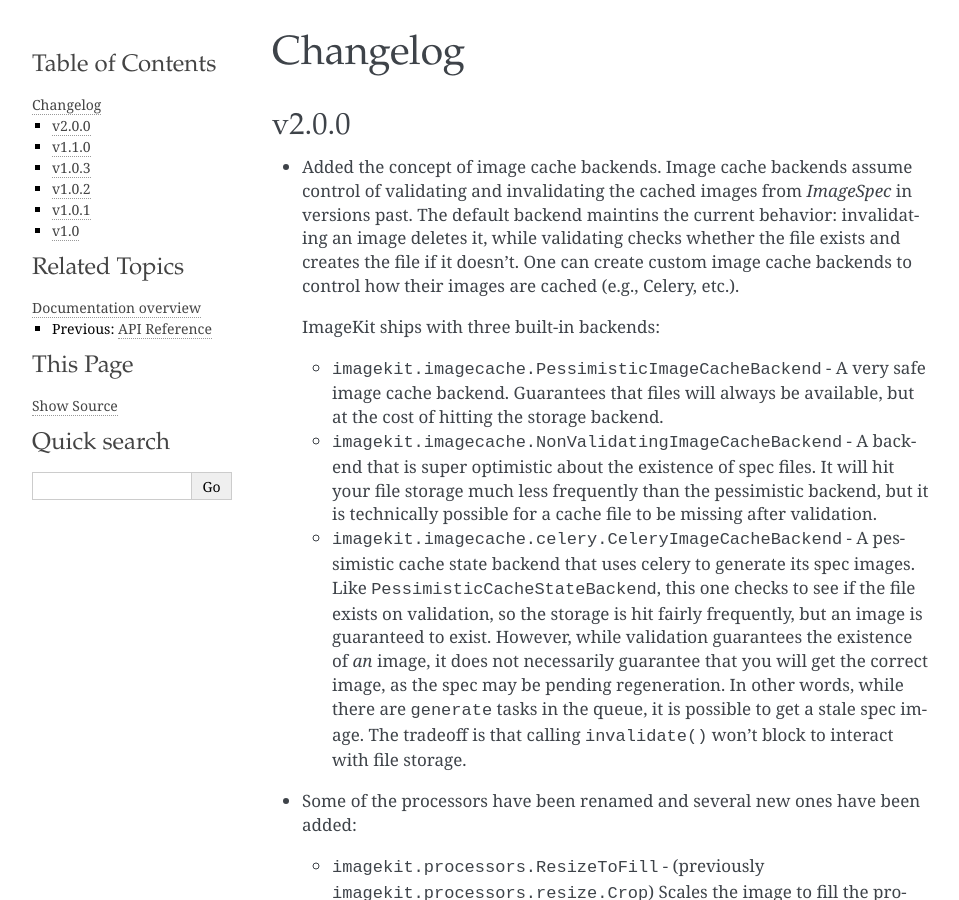
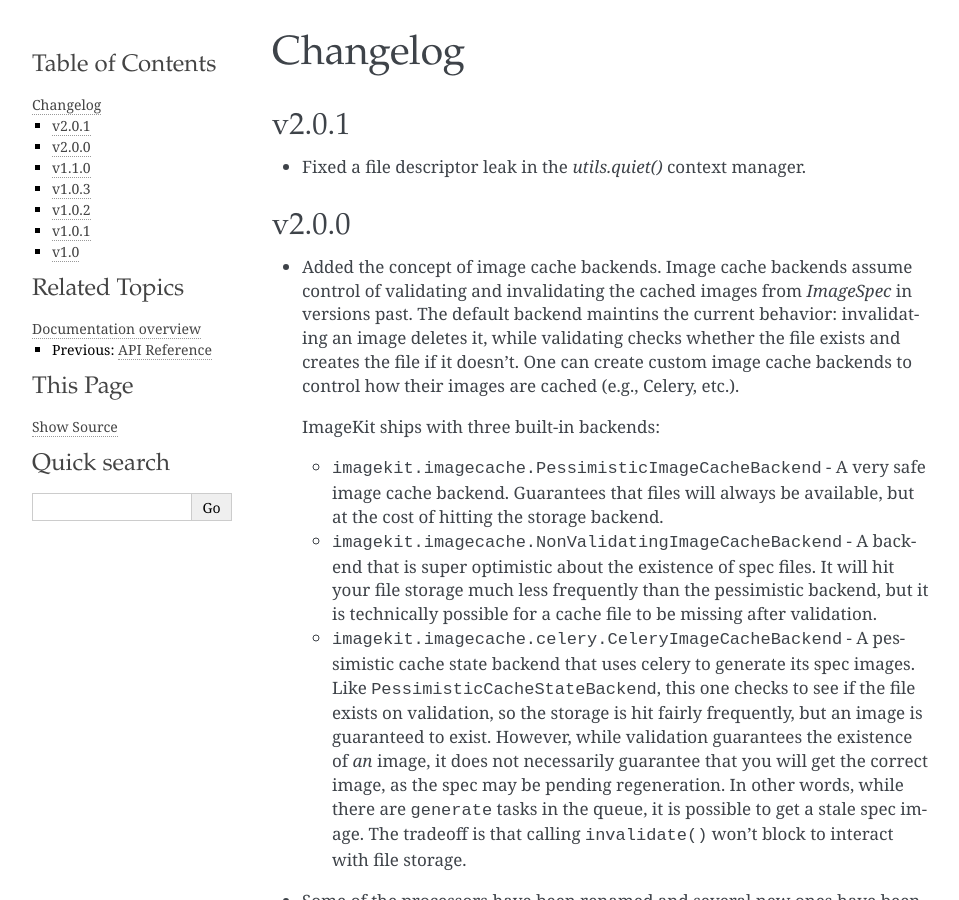
Before and after one commit to napster0125/django-image-process, a Sphinx documentation site: the page built from docs/changelog.rst, in a window 1280 px wide and 900 px high. Shown: the whole window, without its empty margins (148-1107 px from the left). Built offline with Sphinx 7.4.7, drawn with Linux system fonts in a browser that asks for light colours.

Commit message:
Changelog update.

```diff
--- a/docs/changelog.rst
+++ b/docs/changelog.rst
@@ -1,5 +1,11 @@
 Changelog
 =========
+
+v2.0.1
+------
+
+- Fixed a file descriptor leak in the `utils.quiet()` context manager.
+
 
 v2.0.0
 ------
```
